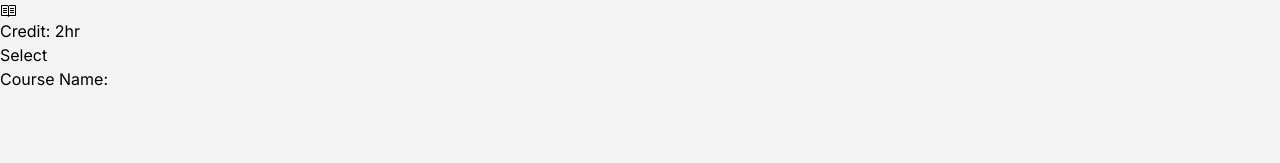
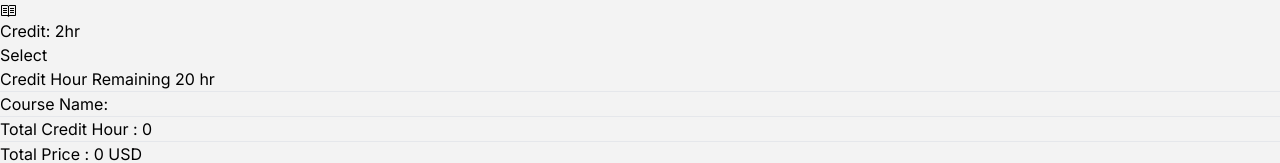
Before and after one commit to Rafi-17/cousre-reg, a React (Vite) app: page / in a window 1280 px wide. Shown: the part 4097-4260 px from the top of the page. Before the commit the page ends 4188 px from the top, so only its background shows below. Built offline with nearby package versions, Linux system fonts and the light colour scheme.

Commit message:
Remaining credit,total credit,modal all added

```diff
--- a/src/App.jsx
+++ b/src/App.jsx
@@ -8,13 +8,26 @@ import Header from './Components/Header/Header'
 function App() {
 
   const [selectedCourse,setSelectedCourse]=useState([]);
+  const [totalCredit,setTotalCredit]=useState(0);
+  const [totalPrice,setTotalPrice]=useState(0);
+  const [finishedCredit,setFinishedCredit]=useState(false);
+  const [remainingCredit,setRemainingCredit]=useState(20);
 
   const handleSelectedCourse=(course)=>{
     if(selectedCourse.find(item=>item.course_name===course.course_name)){
       document.getElementById('my_modal_1').showModal()
     }
     else{
-      setSelectedCourse([...selectedCourse,course]);
+      if(totalCredit+course.credit<=20){
+        setTotalCredit(totalCredit+course.credit);
+        setSelectedCourse([...selectedCourse,course]);
+        setTotalPrice(totalPrice+course.price);
+        setRemainingCredit(remainingCredit-course.credit);
+      }
+      else{
+        document.getElementById('my_modal_1').showModal();
+        setFinishedCredit(true);
+      }
     }
   }
 
@@ -22,8 +35,8 @@ function App() {
     <>
       <Header></Header>
       <div className='flex max-w-7xl mx-auto gap-6'>
-        <Courses handleSelectedCourse={handleSelectedCourse}></Courses>
-        <Carts selectedCourse={selectedCourse}></Carts>
+        <Courses handleSelectedCourse={handleSelectedCourse} finishedCredit={finishedCredit}></Courses>
+        <Carts selectedCourse={selectedCourse} totalCredit={totalCredit} totalPrice={totalPrice} remainingCredit={remainingCredit}></Carts>
       </div>
     </>
   )
--- a/src/Components/Cart/Cart.jsx
+++ b/src/Components/Cart/Cart.jsx
@@ -1,18 +1,19 @@
 import PropTypes from 'prop-types';
 
-const Cart = ({course}) => {
+const Cart = ({course,idx}) => {
     const {course_name}=course;
     console.log(course);
     return (
         <div>
-            <li>{course_name}</li>
+            <p className='text-[#1C1B1B99]'>{idx+1} {course_name}</p>
         </div>
     );
 };
 
 
 Cart.propTypes={
-    course:PropTypes.object
+    course:PropTypes.object,
+    idx:PropTypes.number
 }
 
 export default Cart;
--- a/src/Components/Carts/Carts.jsx
+++ b/src/Components/Carts/Carts.jsx
@@ -1,21 +1,35 @@
 import PropTypes from 'prop-types';
 import Cart from '../Cart/Cart';
 
-const Carts = ({selectedCourse}) => {
+const Carts = ({selectedCourse,totalCredit,totalPrice,remainingCredit}) => {
     return (
-        <div className="md:w-1/4 w-80 bg-white p-6">
-            <h2 className='text-xl font-bold mb-5'>Course Name:</h2>
-            {
-                <ol>
-                     {selectedCourse.map((course,idx)=><Cart key={idx} course={course}></Cart>)}
-                </ol>
-            }
+        <div className='md:w-1/4 w-80 max-h-96 bg-white p-6 rounded-lg'>
+            <div>
+                <p className='pt-2 pb-4 text-[#2F80ED] font-bold '>Credit Hour Remaining {remainingCredit} hr</p>
+            </div>
+            <hr />
+            <div className="">
+                <h2 className='text-xl font-bold mb-5 pt-4'>Course Name:</h2>
+                {
+                    <ol>
+                        {selectedCourse.map((course,idx)=><Cart key={idx} idx={idx} course={course}></Cart>)}
+                    </ol>
+                }
+            </div>
+            <hr className='mt-6' />
+            <p className='my-4'>Total Credit Hour : {totalCredit}</p>
+            <hr className='mb-4'/>
+            <p>Total Price : {totalPrice} USD</p>
         </div>
     );
 };
 
 Carts.propTypes={
-    selectedCourse:PropTypes.array
+    selectedCourse:PropTypes.array,
+    totalCredit:PropTypes.number,
+    totalPrice:PropTypes.number,
+    remainingCredit:PropTypes.number
+
 }
 
 export default Carts;
--- a/src/Components/Course/Course.jsx
+++ b/src/Components/Course/Course.jsx
@@ -2,11 +2,11 @@ import PropTypes from "prop-types";
 import { PiCurrencyDollar } from "react-icons/pi";
 import { GoBook } from "react-icons/go";
 
-const Course = ({ course, handleSelectedCourse }) => {
+const Course = ({ course, handleSelectedCourse,finishedCredit }) => {
   const { image, course_name, course_details, price, credit } = course;
 
   return (
-    <div className="drop-shadow-2xl bg-white p-4">
+    <div className="drop-shadow-2xl bg-white p-4 rounded-lg">
       <img className="mb-3 w-72" src={image} alt="" />
       <h3 className="mb-2 font-semibold">{course_name}</h3>
       <p className="text-sm text-[#1C1B1B99] mb-4">
@@ -35,8 +35,8 @@ const Course = ({ course, handleSelectedCourse }) => {
 <button className="w-full border border-[#2F80ED] bg-[#2F80ED] py-1 rounded-md text-white" onClick={() => handleSelectedCourse(course)()}>Select</button>
 <dialog id="my_modal_1" className="">
   <div className="bg-slate-600 p-3 rounded-xl h-80 text-center pt-28">
-    <h3 className="font-bold text-xl text-center">Already added!</h3>
-    <p className="py-4">You cannot add same course more than one time</p>
+    <h3 className="font-bold text-xl text-center">{finishedCredit?'You cannot take more than 20hr credits' : 'Already added!'}</h3>
+    <p className="py-4">{finishedCredit?'': 'You cannot add same course more than one time'}</p>
     <div className="">
       <form method="dialog">
         <button className="mt-10 bg-[#2F80ED] py-1 px-5 rounded-md">Close</button>
@@ -44,15 +44,6 @@ const Course = ({ course, handleSelectedCourse }) => {
     </div>
   </div>
 </dialog>
-      {/* <Modal
-        isOpen={isModalOpen}
-        onRequestClose={closeModal}
-        contentLabel="Already Added Modal"
-      >
-        <h2>Already Added</h2>
-        <p>This course is already in your cart.</p>
-        <button onClick={closeModal}>Close</button>
-      </Modal> */}
     </div>
   );
 };
@@ -60,7 +51,8 @@ const Course = ({ course, handleSelectedCourse }) => {
 Course.propTypes = {
   course: PropTypes.object,
   handleSelectedCourse: PropTypes.func,
-  isModalOpen:PropTypes.bool
+  isModalOpen:PropTypes.bool,
+  finishedCredit:PropTypes.bool
 };
 
 export default Course;
--- a/src/Components/Courses/Courses.jsx
+++ b/src/Components/Courses/Courses.jsx
@@ -3,7 +3,7 @@ import { useState } from "react";
 import Course from "../Course/Course";
 import PropTypes from 'prop-types';
 
-const Courses = ({handleSelectedCourse}) => {
+const Courses = ({handleSelectedCourse,finishedCredit}) => {
     const [courses,setCourses]=useState([]);
 
 
@@ -16,7 +16,7 @@ const Courses = ({handleSelectedCourse}) => {
     return (
         <div className="md:w-3/4 md:grid md:grid-cols-3 gap-6">
             {
-                courses.map((course,idx)=><Course key={idx} course={course} handleSelectedCourse={handleSelectedCourse}></Course>)
+                courses.map((course,idx)=><Course key={idx} course={course} handleSelectedCourse={handleSelectedCourse} finishedCredit={finishedCredit}></Course>)
             }
 
         </div>
@@ -27,7 +27,8 @@ const Courses = ({handleSelectedCourse}) => {
 Courses.propTypes={
     handleSelectedCourse:PropTypes.func,
     isModalOpen:PropTypes.bool,
-    closeModal:PropTypes.func
+    closeModal:PropTypes.func,
+    finishedCredit:PropTypes.bool
 }
 
 export default Courses;
```
